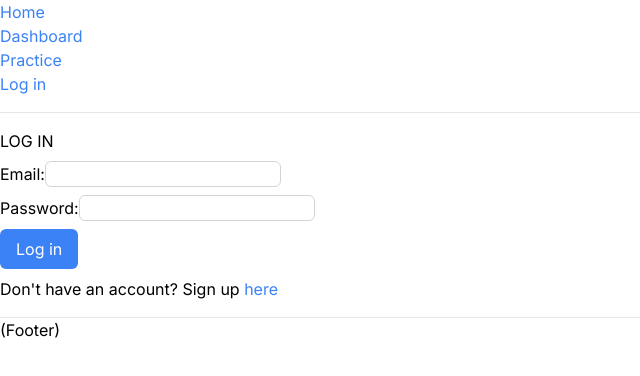
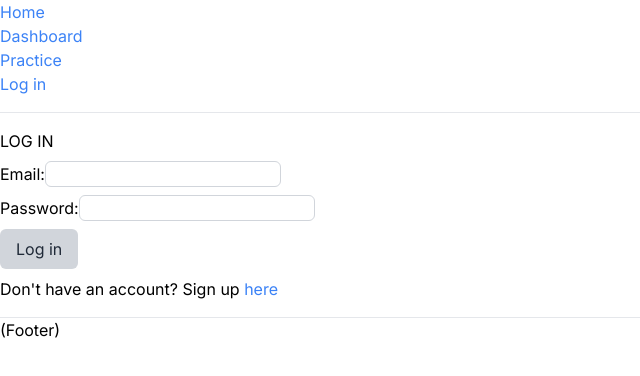
Before and after one commit to stanford-oval/noora, a Next.js app: page /login in a window 1280 px wide. Shown: the top 376 px of the page, without its empty margins (0-640 px from the left). Built offline with nearby package versions, Linux system fonts and the light colour scheme; no server answers.

Commit message:
go to practice page link

```diff
--- a/src/app/(user)/dashboard/page.tsx
+++ b/src/app/(user)/dashboard/page.tsx
@@ -3,6 +3,7 @@ import Logout from "../_components/Logout";
 import protectRoute from "@/lib/utils/supabase/protectRoute";
 import DeleteAccount from "../_components/DeleteAccount";
 import { getUser } from "@/lib/utils/user";
+import Link from "next/link";
 
 async function Dashboard() {
   await protectRoute();
@@ -12,6 +13,7 @@ async function Dashboard() {
   return (<div>
     <h1>Hey {user.first_name}!</h1>
     <p>Your email is {authUser.email} and your user id is {user.id}.</p>
+    <Link href="/practice"><button className="primary">Go to Practice page</button></Link>
 
     <hr className="my-2" />
     <div className="horizontal space-x-2">
--- a/src/app/globals.css
+++ b/src/app/globals.css
@@ -51,7 +51,11 @@ input {
 }
 
 button {
-  @apply bg-blue-500 text-white px-4 py-2 rounded-md;
+  @apply bg-gray-300 text-gray-800 px-4 py-2 rounded-md;
+}
+
+button.primary {
+  @apply bg-blue-500 text-white;
 }
 
 a {
--- a/src/lib/utils/supabase/protectRoute.ts
+++ b/src/lib/utils/supabase/protectRoute.ts
@@ -5,6 +5,7 @@ import { createClient } from "./server";
 
 /**
  * Force user to login before accessing the route.
+ * @param {boolean} adminOnly - If true, only allow users with isAdmin flag set to true.
  */
 export default async function protectRoute(adminOnly = false) {
   const supabase = createClient();
```
Also changed, not shown: src/app/(user)/_components/DeleteAccount.tsx (+4 -3 lines).
